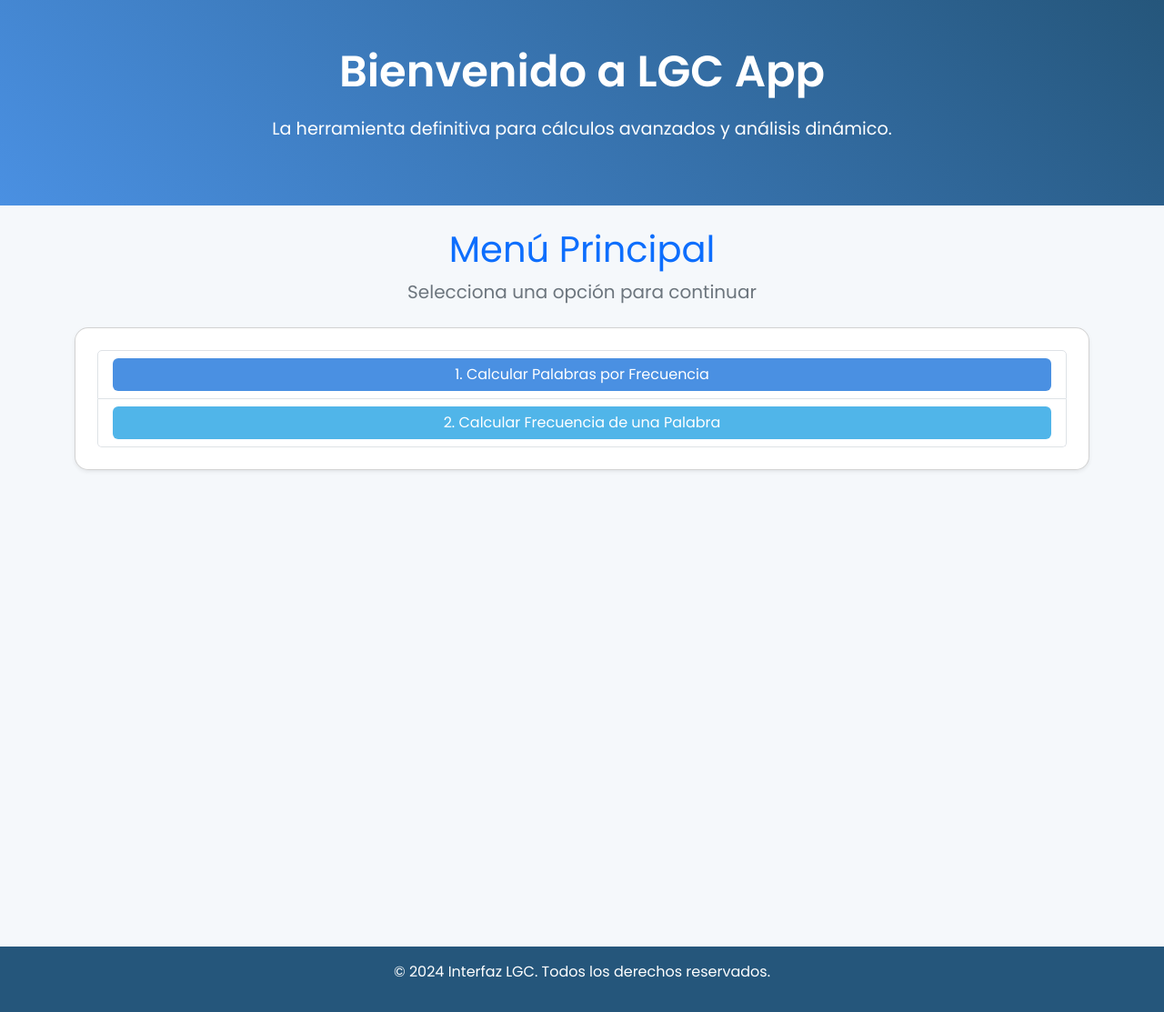
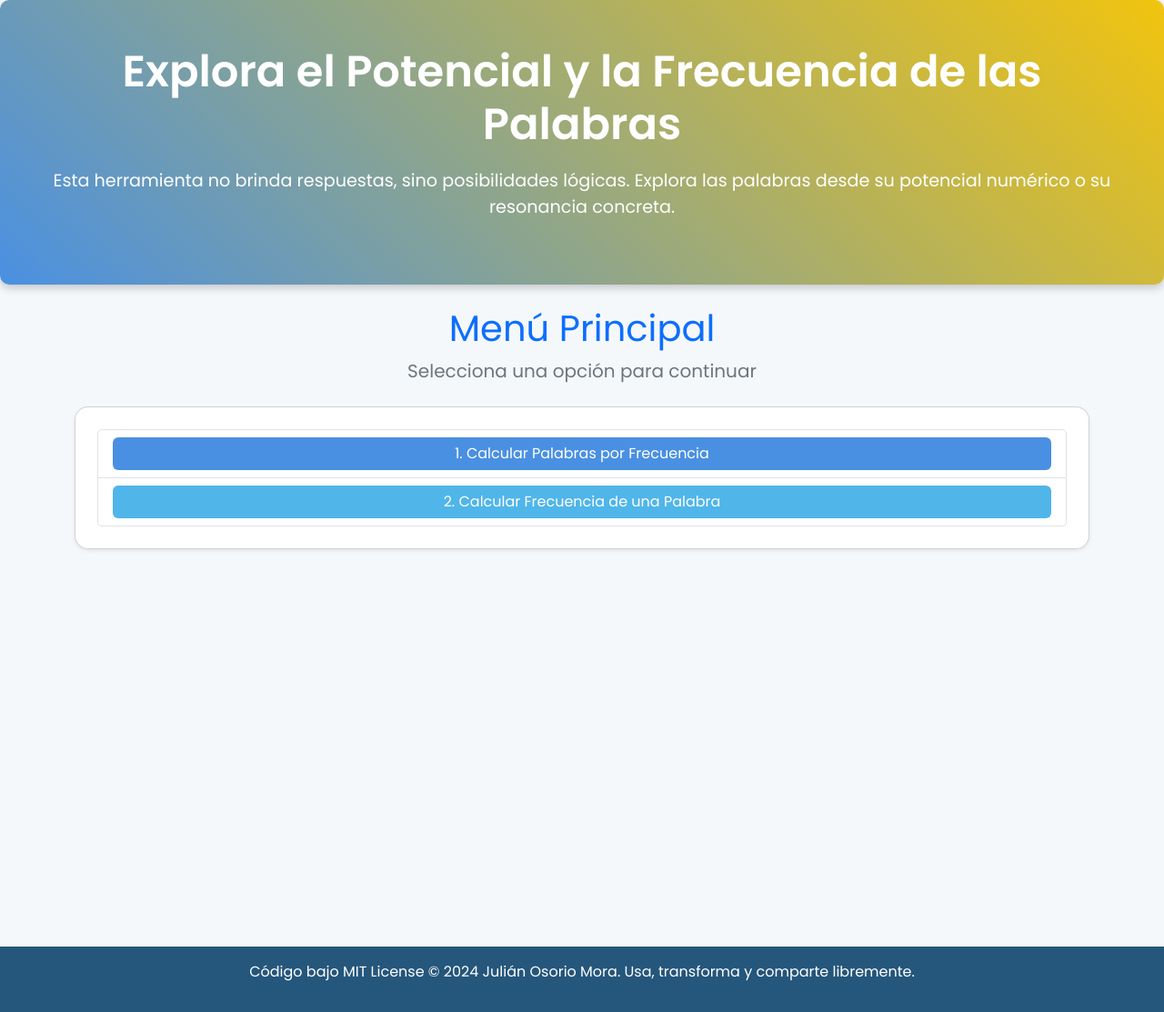
Before and after one commit to jaosomora/LGC-App, a Flask app: page / in a window 1280 px wide. Shown: the part 62-1175 px from the top of the page at 91% size. Run offline with Flask 3, Linux system fonts and the light colour scheme.

Commit message:
Actualizado el diseño y contenido de la página principal para alinear con los conceptos de 'potencial' y 'frecuencia' según la Lógica Global Convergente (LGC): - Cambiado el título principal a: 'Explora el Potencial y la Frecuencia de las Palabras'. - Reestructurado el menú principal con nuevas opciones:    - 'Explorar Frecuencia Lógica de una Palabra'    - 'Ralentizar Potencial en Expresión Concreta' - Añadido un mensaje de bienvenida con contexto: 'Esta herramienta no brinda respuestas, sino posibilidades lógicas...' - Actualizado el footer con el texto de derechos de autor: 'Código bajo MIT License © 2024 Julián Osorio Mora. Usa, transforma y comparte libremente.' - Modificado el diseño visual, añadiendo un gradiente entre tonos oscuros y claros, y ajustando la paleta de colores.

```diff
--- a/templates/base.html
+++ b/templates/base.html
@@ -6,7 +6,7 @@
     <link href="https://cdn.jsdelivr.net/npm/bootstrap@5.3.0-alpha3/dist/css/bootstrap.min.css" rel="stylesheet">
     <link href="https://fonts.googleapis.com/css2?family=Roboto:wght@400;500;700&family=Poppins:wght@400;600&display=swap" rel="stylesheet">
     <link href="{{ url_for('static', filename='styles.css') }}" rel="stylesheet">
-    <title>{% block title %}LGC App{% endblock %}</title>
+    <title>{% block title %}Explora el Potencial y la Frecuencia de las Palabras{% endblock %}</title>
     <style>
         body {
             font-family: 'Poppins', sans-serif;
@@ -30,10 +30,12 @@
         }
 
         .hero-section {
-            background: linear-gradient(45deg, #4A90E2, #25567B);
+            background: linear-gradient(45deg, #4A90E2, #F1C40F);
             color: white;
             padding: 50px 20px;
             text-align: center;
+            border-radius: 10px;
+            box-shadow: 0px 4px 10px rgba(0, 0, 0, 0.2);
         }
 
         .hero-section h1 {
@@ -63,7 +65,6 @@
             background-color: #25567B;
             color: white;
             padding: 10px;
-            /* Removed position: fixed; */
             bottom: 0;
             width: 100%;
         }
@@ -161,17 +162,11 @@
             overflow: auto;
         }
 
-        /* Ensure the main content takes the full height */
         main {
-            min-height: 100%; /* Take full height available */
+            min-height: 100%;
         }
     </style>
 
-    <style>
-        html {
-            scroll-behavior: smooth;
-        }
-    </style>
 </head>
 
 <body>
@@ -182,21 +177,20 @@
     </nav>
 
     <section class="hero-section">
-        <h1>Bienvenido a LGC App</h1>
-        <p>La herramienta definitiva para cálculos avanzados y análisis dinámico.</p>
+        <h1>Explora el Potencial y la Frecuencia de las Palabras</h1>
+        <p>Esta herramienta no brinda respuestas, sino posibilidades lógicas. Explora las palabras desde su potencial numérico o su resonancia concreta.</p>
     </section>
 
     <main class="container py-4" id="menu">
         {% block content %}
         <div class="menu-container">
             <div class="menu-item">
-                <a href="/opcion1" class="btn btn-primary menu-card">Calcular Palabras por Frecuencia</a>
+                <a href="/opcion1" class="btn btn-primary menu-card">Explorar Frecuencia Lógica de una Palabra</a>
+                <p>"Descubre cómo cada palabra resuena en su contexto, a través de su frecuencia numérica."</p>
             </div>
             <div class="menu-item">
-                <a href="/opcion2" class="btn btn-success menu-card">Calcular Frecuencia de una Palabra</a>
-            </div>
-            <div class="menu-item">
-                <a href="/historial" class="btn btn-secondary menu-card">Ver Historial</a>
+                <a href="/opcion2" class="btn btn-success menu-card">Ralentizar Potencial en Expresión Concreta</a>
+                <p>"Convierte números abstractos en palabras, conectando con su despliegue lógico en el espacio-tiempo."</p>
             </div>
         </div>
         <div class="result-section">
@@ -224,7 +218,7 @@
     </main>
 
     <footer class="text-center py-3">
-        <p>&copy; 2024 Interfaz LGC. Todos los derechos reservados.</p>
+        <p>Código bajo MIT License © 2024 Julián Osorio Mora. Usa, transforma y comparte libremente.</p>
     </footer>
 
     <script src="https://cdn.jsdelivr.net/npm/bootstrap@5.3.0-alpha3/dist/js/bootstrap.bundle.min.js"></script>
```
